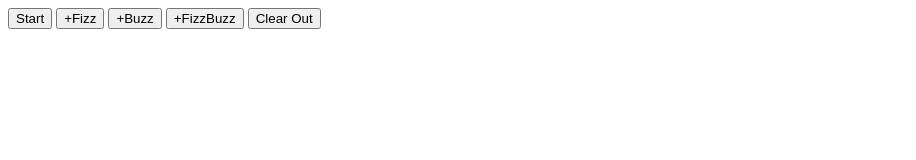
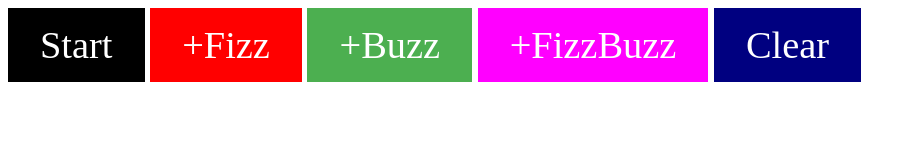
Before and after one commit to MarkJurkiewicz/FizzBuzzVisual, a plain HTML site: page index.html in a window 1280 px wide. Shown: the whole page, without its empty margins (0-916 px from the left). Drawn offline with Linux system fonts and the light colour scheme.

Commit message:
Added basic styling to buttons and display

```diff
--- a/index.html
+++ b/index.html
@@ -5,6 +5,7 @@
     <meta name="viewport" content="width=device-width">
     <title>Fizz Buzz Fun</title>
     <script type="text/javascript" src="script.js"></script>
+    <link rel="stylesheet" type="text/css" href="style.css">
 </head>
 <body>
 <div id="nav">
@@ -12,7 +13,7 @@
     <button id="fizz" onclick=z.fizz();>+Fizz</button>
     <button id="buzz" onclick=z.buzz();>+Buzz</button>
     <button id="fizzbuzz" onclick=z.fizzbuzz();>+FizzBuzz</button>
-    <button id="reset" onclick="z.reset();">Clear Out</button>
+    <button id="reset" onclick="z.reset();">Clear</button>
 </div>
 <div id="list"></div>
 </body>
--- a/script.js
+++ b/script.js
@@ -1,7 +1,7 @@
 /**
  * Created by maj on 3/28/16.
  */
-//Vanilla JavaScript exercise
+//Vanilla JavaScript
 //FizzBuzz Constructor function
 
 function FizzBuzzer(min, max) {
@@ -69,6 +69,7 @@ FizzBuzzer.prototype = {
     }
   },
 
+
   reset: function() {
     list.innerHTML = '';
     for (var i = this.min; i <= this.max; i++) {
--- a/style.css
+++ b/style.css
@@ -0,0 +1,73 @@
+body {
+    font-size: 1.75vmax;
+    font-family: 'American Typewriter';
+    color:firebrick;
+}
+#list {
+    color:red;
+}
+
+#repeat {
+    background-color: black; /* Green */
+    border: none;
+    color: white;
+    padding: 15px 32px;
+    text-align: center;
+    text-decoration: none;
+    display: inline-block;
+    font-size: 3vmax;
+    font-family: 'American Typewriter';
+    cursor: pointer;
+}
+
+#fizz {
+    background-color: red; /* Green */
+    border: none;
+    color: white;
+    padding: 15px 32px;
+    text-align: center;
+    text-decoration: none;
+    display: inline-block;
+    font-size: 3vmax;
+    font-family: 'American Typewriter';
+    cursor: pointer;
+}
+
+#buzz {
+    background-color: #4CAF50; /* Green */
+    border: none;
+    color: white;
+    padding: 15px 32px;
+    text-align: center;
+    text-decoration: none;
+    display: inline-block;
+    font-size: 3vmax;
+    font-family: 'American Typewriter';
+    cursor: pointer;
+}
+
+#fizzbuzz {
+    background-color: magenta; /* Green */
+    border: none;
+    color: white;
+    padding: 15px 32px;
+    text-align: center;
+    text-decoration: none;
+    display: inline-block;
+    font-size: 3vmax;
+    font-family: 'American Typewriter';
+    cursor: pointer;
+}
+
+#reset {
+    background-color: navy; /* Green */
+    border: none;
+    color: white;
+    padding: 15px 32px;
+    text-align: center;
+    text-decoration: none;
+    display: inline-block;
+    font-size: 3vmax;
+    font-family: 'American Typewriter';
+    cursor: pointer;
+}
```
